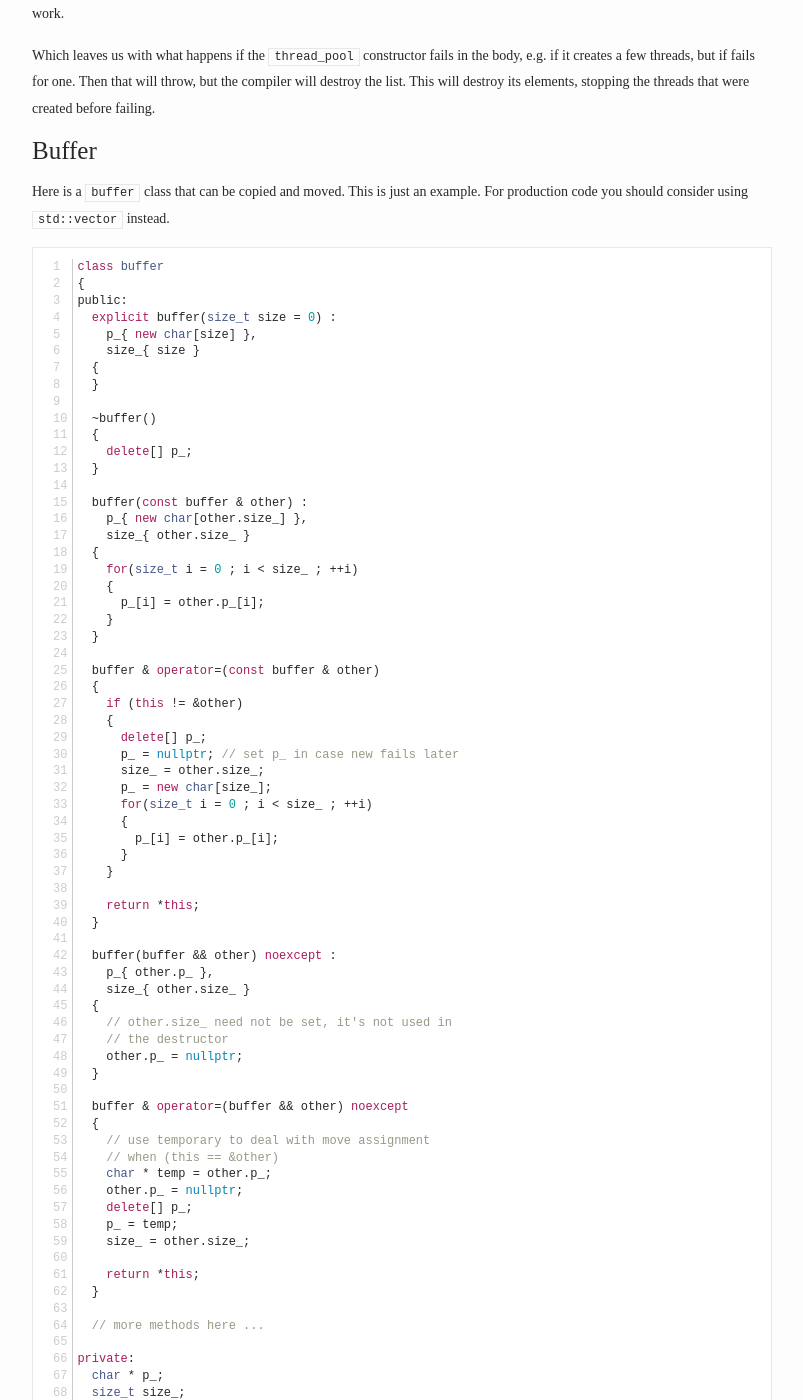
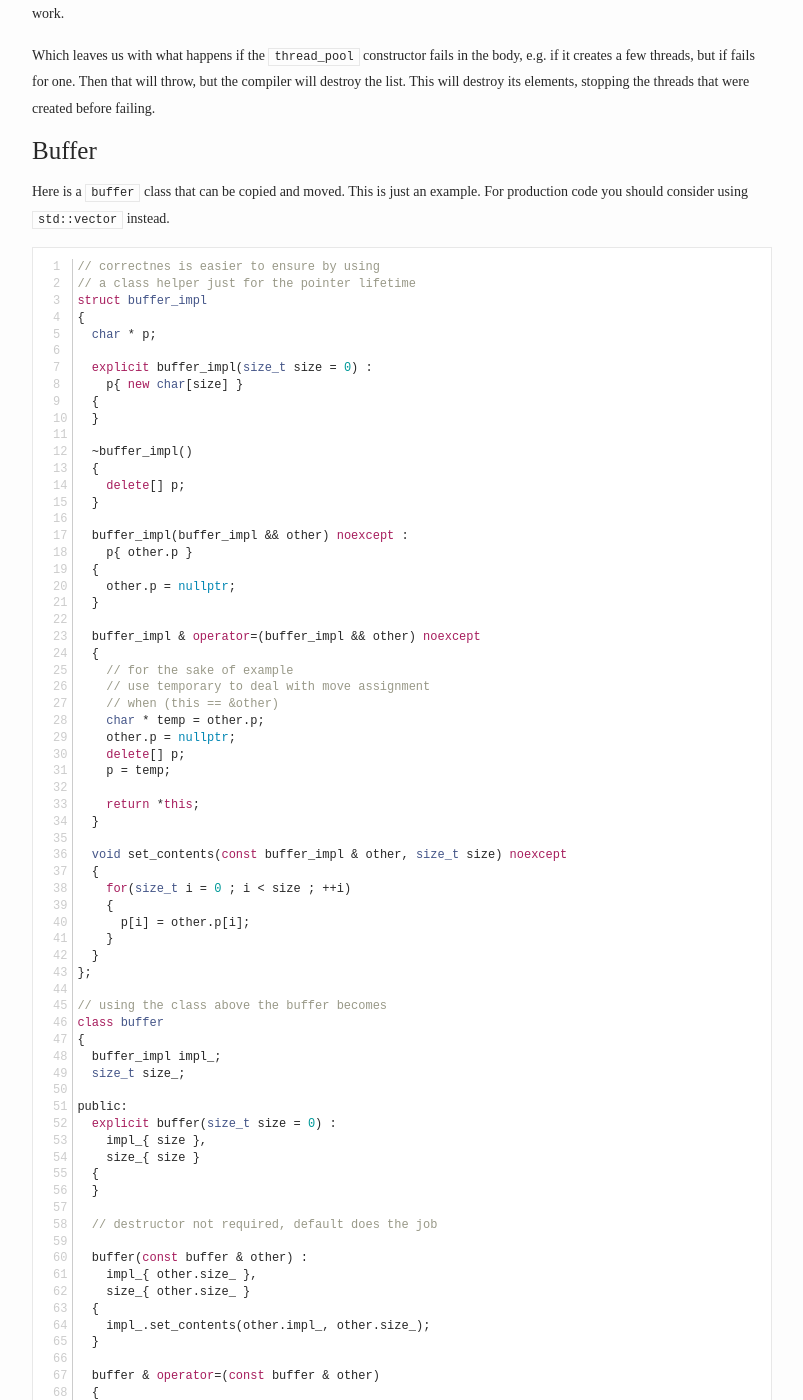
Before and after one commit to bajamircea/bajamircea.github.io, a Jekyll site: the page built from _posts/2016-03-26-specialop-lifetime-examples.markdown, in a window 1280 px wide and 1400 px high, scrolled down 1056 px. Shown: the whole window, without its empty margins (238-1041 px from the left). Built offline with Jekyll 4.4.1, drawn with Linux system fonts in a browser that asks for light colours; nearby versions of some CDN libraries; some of the changed text lies outside the part shown.

```diff
--- a/_posts/2016-03-26-specialop-lifetime-examples.markdown
+++ b/_posts/2016-03-26-specialop-lifetime-examples.markdown
@@ -62,74 +62,88 @@ Here is a `buffer` class that can be copied and moved. This is just an example.
 For production code you should consider using `std::vector` instead.
 
 {% highlight c++ linenos %}
+// correctnes is easier to ensure by using
+// a class helper just for the pointer lifetime
+struct buffer_impl
+{
+  char * p;
+
+  explicit buffer_impl(size_t size = 0) :
+    p{ new char[size] }
+  {
+  }
+
+  ~buffer_impl()
+  {
+    delete[] p;
+  }
+
+  buffer_impl(buffer_impl && other) noexcept :
+    p{ other.p }
+  {
+    other.p = nullptr;
+  }
+
+  buffer_impl & operator=(buffer_impl && other) noexcept
+  {
+    // for the sake of example
+    // use temporary to deal with move assignment
+    // when (this == &other)
+    char * temp = other.p;
+    other.p = nullptr;
+    delete[] p;
+    p = temp;
+
+    return *this;
+  }
+
+  void set_contents(const buffer_impl & other, size_t size) noexcept
+  {
+    for(size_t i = 0 ; i < size ; ++i)
+    {
+      p[i] = other.p[i];
+    }
+  }
+};
+
+// using the class above the buffer becomes
 class buffer
 {
+  buffer_impl impl_;
+  size_t size_;
+
 public:
   explicit buffer(size_t size = 0) :
-    p_{ new char[size] },
+    impl_{ size },
     size_{ size }
   {
   }
 
-  ~buffer()
-  {
-    delete[] p_;
-  }
+  // destructor not required, default does the job
 
   buffer(const buffer & other) :
-    p_{ new char[other.size_] },
+    impl_{ other.size_ },
     size_{ other.size_ }
   {
-    for(size_t i = 0 ; i < size_ ; ++i)
-    {
-      p_[i] = other.p_[i];
-    }
+    impl_.set_contents(other.impl_, other.size_);
   }
 
   buffer & operator=(const buffer & other)
   {
-    if (this != &other)
-    {
-      delete[] p_;
-      p_ = nullptr; // set p_ in case new fails later
-      size_ = other.size_;
-      p_ = new char[size_];
-      for(size_t i = 0 ; i < size_ ; ++i)
-      {
-        p_[i] = other.p_[i];
-      }
-    }
+    buffer_impl x{ other.size_ };
+    x.set_contents(other.impl_, other.size_);
 
-    return *this;
-  }
-
-  buffer(buffer && other) noexcept :
-    p_{ other.p_ },
-    size_{ other.size_ }
-  {
-    // other.size_ need not be set, it's not used in
-    // the destructor
-    other.p_ = nullptr;
-  }
-
-  buffer & operator=(buffer && other) noexcept
-  {
-    // use temporary to deal with move assignment
-    // when (this == &other)
-    char * temp = other.p_;
-    other.p_ = nullptr;
-    delete[] p_;
-    p_ = temp;
+    impl_ = std::move(x);
     size_ = other.size_;
 
     return *this;
   }
 
+  // defaulting move is required because we defined copy
+  buffer(buffer && other) noexcept = default;
+  buffer & operator=(buffer && other) noexcept = default;
+
   // more methods here ...
-
-private:
-  char * p_;
-  size_t size_;
 };
 {% endhighlight %}
 
```
Also changed, not shown: _posts/2018-03-16-destructor-language-rules.markdown (+7 -10 lines), _posts/2018-03-18-destructor-recommended-idiom.markdown (+8 -21 lines), Gemfile.lock.
